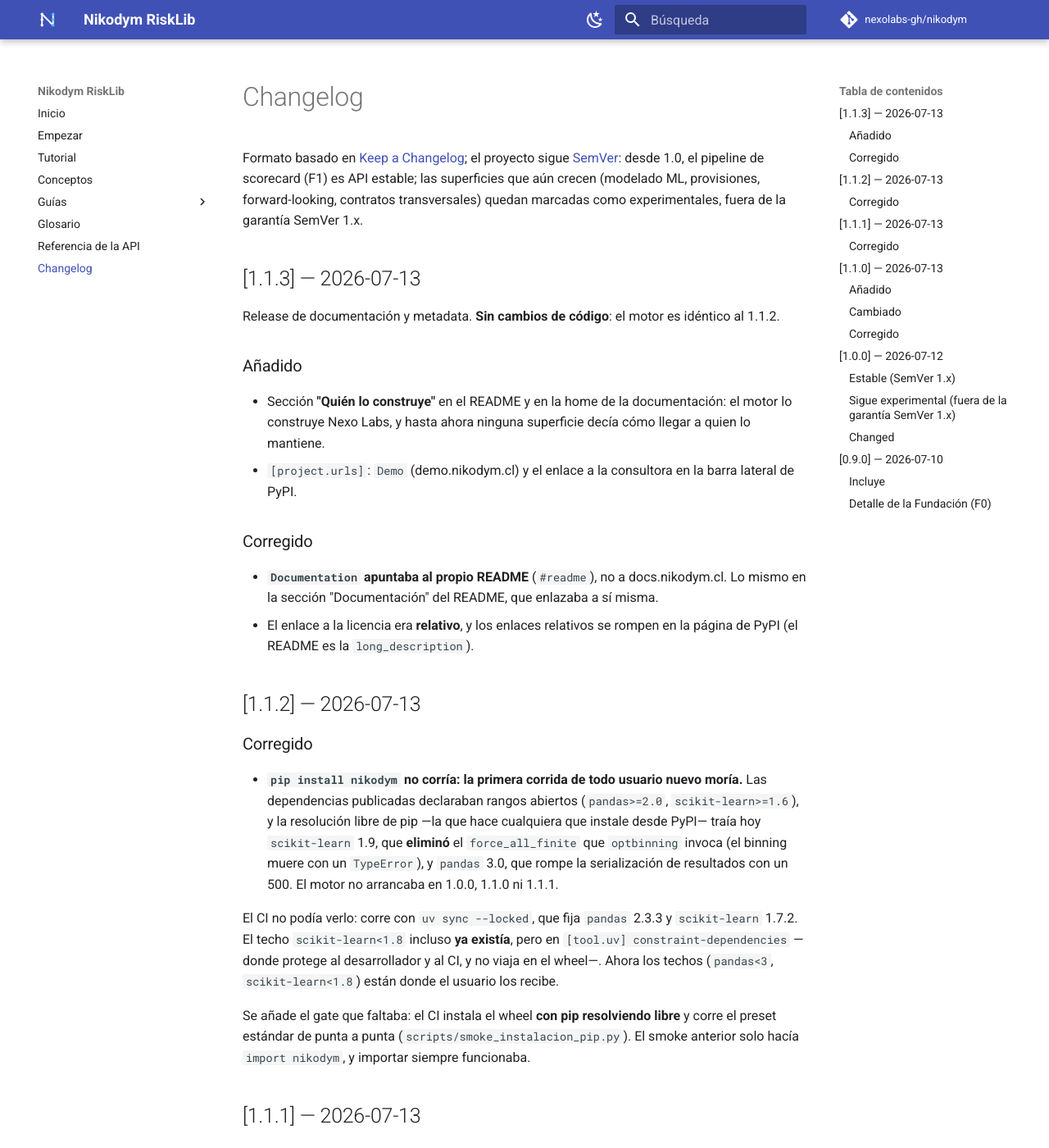
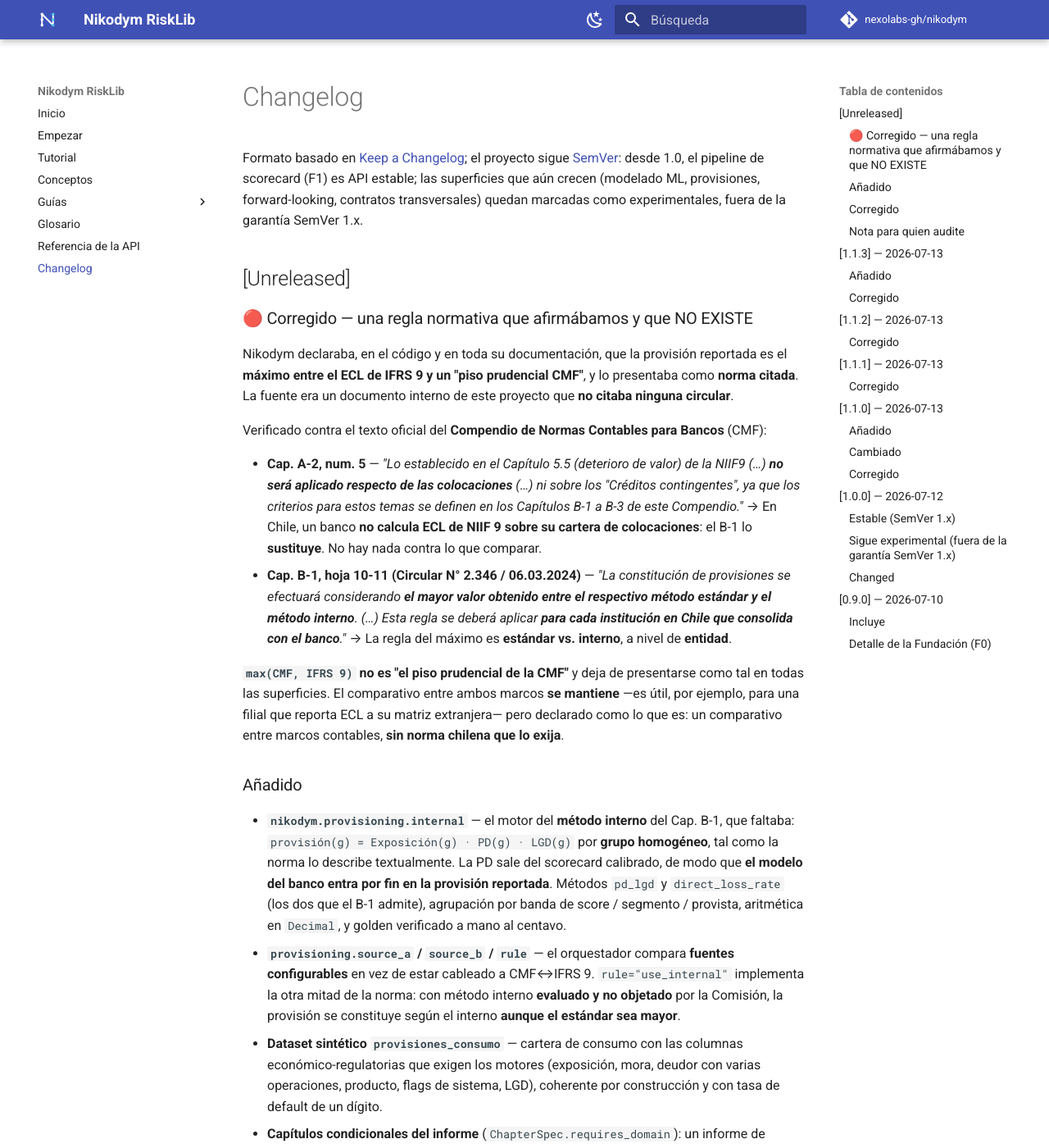
Before and after one commit to nexolabs-gh/nikodym, an MkDocs documentation site: the page built from docs_site/changelog.md, in a window 1280 px wide and 1400 px high. Shown: the whole window at 82% size. Built offline with MkDocs 1.6.1 and Material for MkDocs 9.7.7, drawn with Linux system fonts in a browser that asks for light colours; comment, search, counter and statistics services are not loaded; some of the changed text lies outside the part shown.

Commit message:
docs: CHANGELOG y ROADMAP — la corrección normativa y el método interno
El CHANGELOG abre `Unreleased` encabezado por lo que un usuario de la librería
NECESITA saber: que afirmábamos una regla normativa que no existe, y cuál es la
real, con las citas del Compendio.

El ROADMAP arrastraba el mismo encuadre falso en F4 ("capa que toma el máximo vs
piso CMF"). Corregido, y añadida la F8 (método interno + la ruta hasta el usuario).

Y se marca en rojo el DoD de F3 que sigue INCUMPLIDO: la validación humana de las
matrices CMF. Están transcritas con asistencia de IA y verificación visual, no
validadas por la CMF — un gerente pregunta por su procedencia en los primeros cinco
minutos, y eso NO lo puede hacer un agente.

Co-Authored-By: Claude Opus 4.8 (1M context) <noreply@anthropic.com>

```diff
--- a/CHANGELOG.md
+++ b/CHANGELOG.md
@@ -4,6 +4,65 @@ Formato basado en [Keep a Changelog](https://keepachangelog.com/es-ES/1.1.0/);
 el proyecto sigue [SemVer](https://semver.org/lang/es/): desde 1.0, el pipeline de scorecard (F1)
 es API estable; las superficies que aún crecen (modelado ML, provisiones, forward-looking,
 contratos transversales) quedan marcadas como experimentales, fuera de la garantía SemVer 1.x.
+
+## [Unreleased]
+
+### 🔴 Corregido — una regla normativa que afirmábamos y que NO EXISTE
+
+Nikodym declaraba, en el código y en toda su documentación, que la provisión reportada es el
+**máximo entre el ECL de IFRS 9 y un "piso prudencial CMF"**, y lo presentaba como **norma citada**.
+La fuente era un documento interno de este proyecto que **no citaba ninguna circular**.
+
+Verificado contra el texto oficial del **Compendio de Normas Contables para Bancos** (CMF):
+
+- **Cap. A-2, num. 5** — *"Lo establecido en el Capítulo 5.5 (deterioro de valor) de la NIIF9 (…)
+  **no será aplicado respecto de las colocaciones** (…) ni sobre los "Créditos contingentes", ya que
+  los criterios para estos temas se definen en los Capítulos B-1 a B-3 de este Compendio."*
+  → En Chile, un banco **no calcula ECL de NIIF 9 sobre su cartera de colocaciones**: el B-1 lo
+  **sustituye**. No hay nada contra lo que comparar.
+- **Cap. B-1, hoja 10-11 (Circular N° 2.346 / 06.03.2024)** — *"La constitución de provisiones se
+  efectuará considerando **el mayor valor obtenido entre el respectivo método estándar y el método
+  interno**. (…) Esta regla se deberá aplicar **para cada institución en Chile que consolida con el
+  banco**."*
+  → La regla del máximo es **estándar vs. interno**, a nivel de **entidad**.
+
+**`max(CMF, IFRS 9)` no es "el piso prudencial de la CMF"** y deja de presentarse como tal en todas
+las superficies. El comparativo entre ambos marcos **se mantiene** —es útil, por ejemplo, para una
+filial que reporta ECL a su matriz extranjera— pero declarado como lo que es: un comparativo entre
+marcos contables, **sin norma chilena que lo exija**.
+
+### Añadido
+
+- **`nikodym.provisioning.internal`** — el motor del **método interno** del Cap. B-1, que faltaba:
+  `provisión(g) = Exposición(g) · PD(g) · LGD(g)` por **grupo homogéneo**, tal como la norma lo
+  describe textualmente. La PD sale del scorecard calibrado, de modo que **el modelo del banco entra
+  por fin en la provisión reportada**. Métodos `pd_lgd` y `direct_loss_rate` (los dos que el B-1
+  admite), agrupación por banda de score / segmento / provista, aritmética en `Decimal`, y golden
+  verificado a mano al centavo.
+- **`provisioning.source_a` / `source_b` / `rule`** — el orquestador compara **fuentes
+  configurables** en vez de estar cableado a CMF↔IFRS 9. `rule="use_internal"` implementa la otra
+  mitad de la norma: con método interno **evaluado y no objetado** por la Comisión, la provisión se
+  constituye según el interno **aunque el estándar sea mayor**.
+- **Dataset sintético `provisiones_consumo`** — cartera de consumo con las columnas
+  económico-regulatorias que exigen los motores (exposición, mora, deudor con varias operaciones,
+  producto, flags de sistema, LGD), coherente por construcción y con tasa de default de un dígito.
+- **Capítulos condicionales del informe** (`ChapterSpec.requires_domain`): un informe de scorecard ya
+  no puede traer un capítulo de provisiones vacío, ni uno con provisiones declarar que no las cubre.
+- **`scripts/gen_schema_fixture.py`** — regenera el fixture del schema de la demo, que hasta ahora se
+  actualizaba a mano y se desincronizaba en silencio.
+
+### Corregido
+
+- **Los `Decimal` de provisiones tumbaban `/api/results` entero.** El serializador de la UI no
+  conocía `Decimal` (los motores de provisiones trabajan en `Decimal` porque es una cifra contable) y
+  su guard de serialización es global: no fallaba la sección de provisiones, fallaba **todo el
+  payload**. Igual en el informe, que imprimía `{"unsupported_type": "Decimal"}` donde va la cifra.
+
+### Nota para quien audite
+
+Los parámetros normativos de las matrices CMF **siguen siendo una transcripción del compendio
+asistida por IA, con verificación visual**: no son parámetros oficiales de la CMF ni están validados
+por ella, y **requieren validación humana contra la norma vigente antes de cualquier uso productivo**.
 
 ## [1.1.3] — 2026-07-13
 
```
Also changed, not shown: docs/ROADMAP.md (+18 -2 lines).
